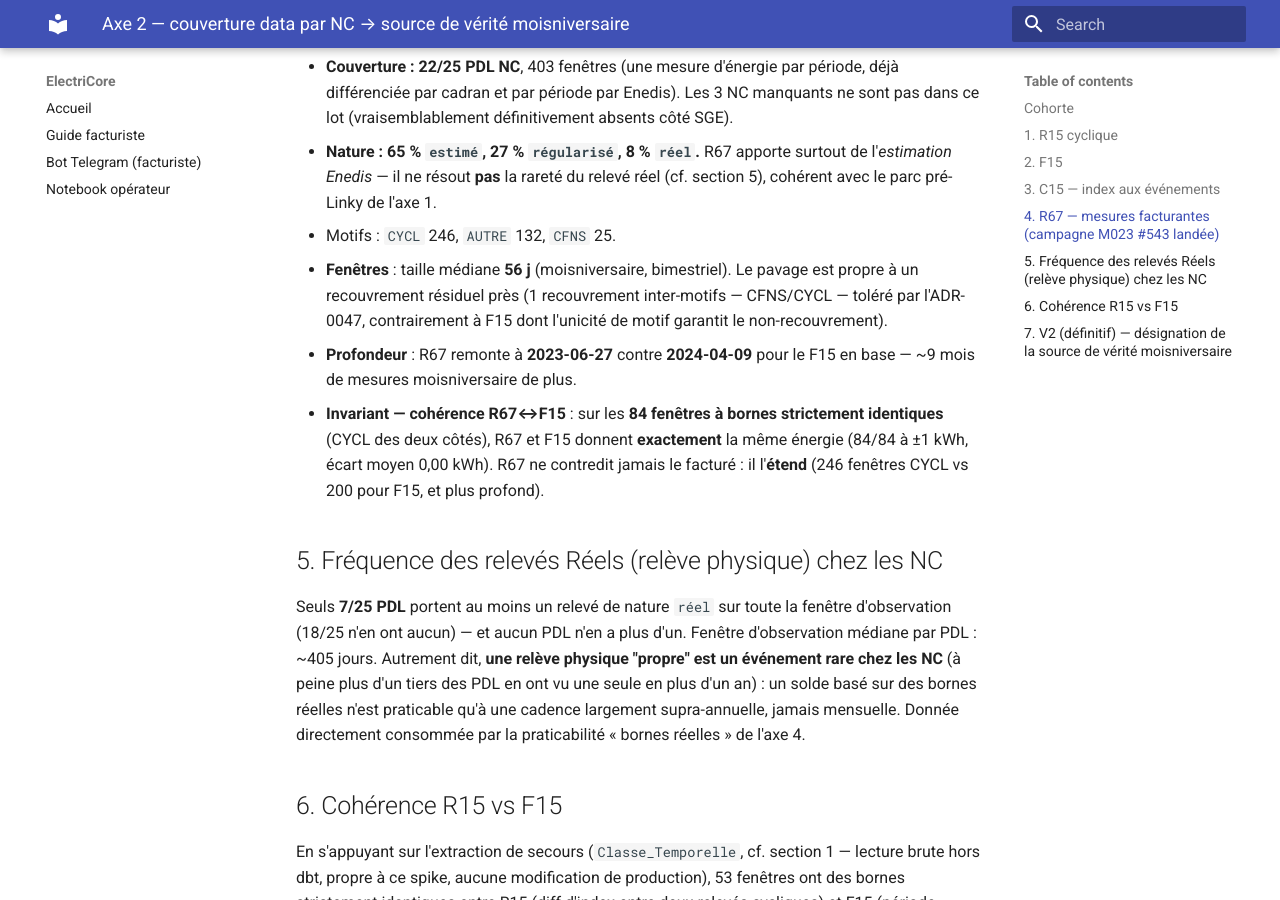
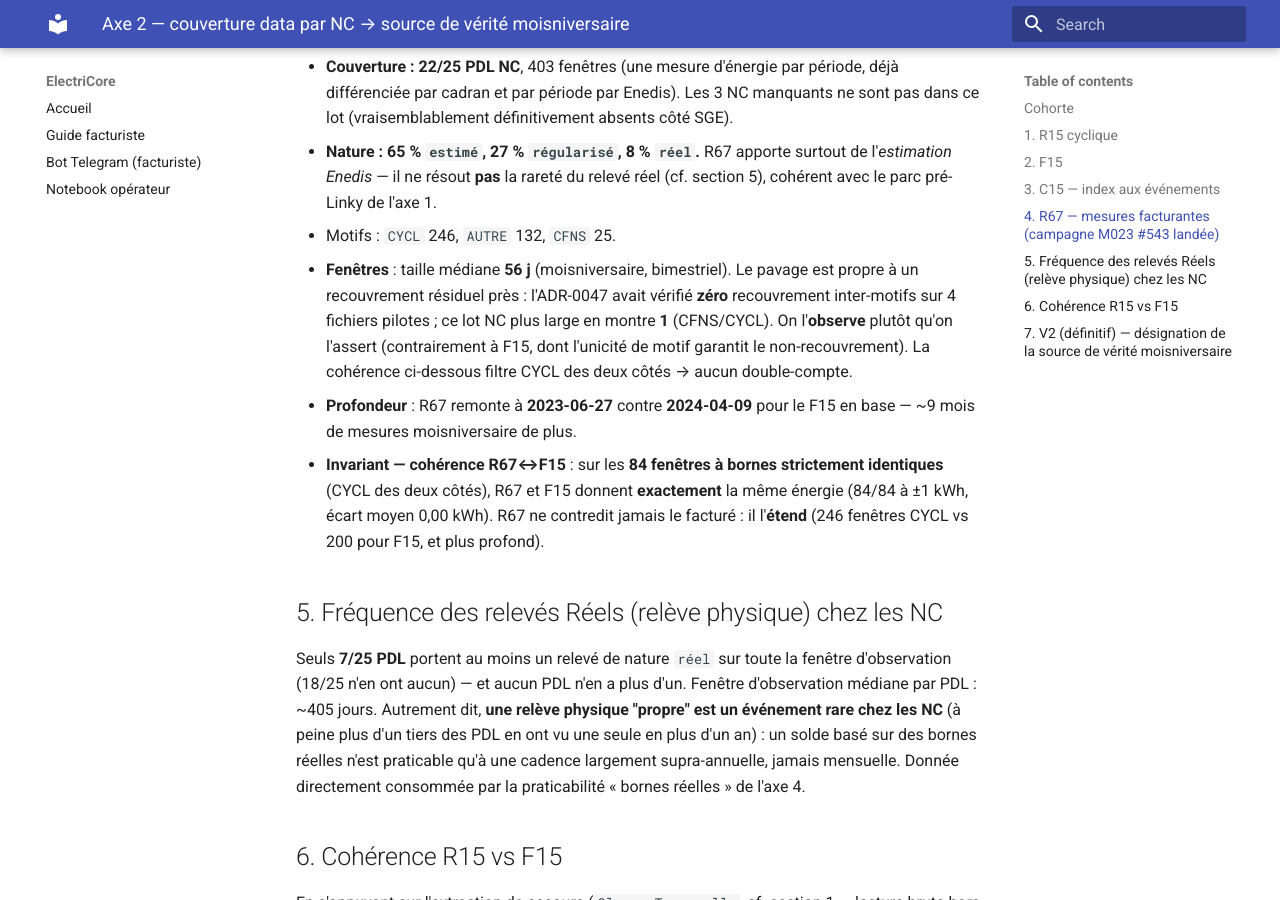
Before and after one commit to Energie-De-Nantes/electricore, an MkDocs documentation site: the page built from docs/spikes/nc/axe2-couverture.md, in a window 1280 px wide and 900 px high, scrolled down 1878 px. Built offline with MkDocs 1.6.1 and Material for MkDocs 9.7.7, drawn with Linux system fonts in a browser that asks for light colours.

Commit message:
fix: review quickfixes delta R67 — coalesce 4 cadrans, tripwire souple, pavage/numéro
- cohérence R67↔F15 : coalesce complet des 7 cadrans (hph/hpb/hch/hcb inclus,
  0 chez les NC actuels mais correct si futur >36 kVA) ;
- assertion R67=F15 assouplie en tripwire ≥95% (l'arrondi par cadran ADR-0047 peut
  faire diverger un rare intervalle multi-cadran sans que R67 mente) ;
- pavage : formulation corrigée (l'ADR-0047 vérifie zéro sur 4 pilotes ; ce lot en montre 1) ;
- helper : docstring note qu'il globe tout le dossier ; commentaire de section renuméroté.

Co-Authored-By: Claude Opus 4.8 (1M context) <noreply@anthropic.com>

```diff
--- a/docs/spikes/nc/axe2-couverture.md
+++ b/docs/spikes/nc/axe2-couverture.md
@@ -75,8 +75,10 @@ Un lot M023 a été landé (via [`lander_r67_m023.py`](lander_r67_m023.py) → `
   cohérent avec le parc pré-Linky de l'axe 1.
 - Motifs : `CYCL` 246, `AUTRE` 132, `CFNS` 25.
 - **Fenêtres** : taille médiane **56 j** (moisniversaire, bimestriel). Le pavage est propre
-  à un recouvrement résiduel près (1 recouvrement inter-motifs — CFNS/CYCL — toléré par
-  l'ADR-0047, contrairement à F15 dont l'unicité de motif garantit le non-recouvrement).
+  à un recouvrement résiduel près : l'ADR-0047 avait vérifié **zéro** recouvrement inter-motifs
+  sur 4 fichiers pilotes ; ce lot NC plus large en montre **1** (CFNS/CYCL). On l'**observe**
+  plutôt qu'on l'assert (contrairement à F15, dont l'unicité de motif garantit le
+  non-recouvrement). La cohérence ci-dessous filtre CYCL des deux côtés → aucun double-compte.
 - **Profondeur** : R67 remonte à **2023-06-27** contre **2024-04-09** pour le F15 en base —
   ~9 mois de mesures moisniversaire de plus.
 - **Invariant — cohérence R67↔F15** : sur les **84 fenêtres à bornes strictement identiques**
--- a/docs/spikes/nc/lander_r67_m023.py
+++ b/docs/spikes/nc/lander_r67_m023.py
@@ -13,6 +13,11 @@ runner :
 Chemin par défaut : les ZIP R67 du répertoire M023 local (non suivi par git, RGPD —
 il contient des numéros de PDL). Passer un autre chemin en argument. Le script
 n'imprime que des agrégats anonymes (nb PRM, nb mesures), jamais de PDL.
+
+NB : le landing globe TOUS les ZIP R67 du dossier (ou le seul fichier passé en argument)
+— il ne filtre pas sur une cohorte. Lander plusieurs demandes M023 peut donc amener des
+PDL hors périmètre d'analyse ; c'est inoffensif (les spikes aval filtrent par cohorte),
+mais `flux_r67` portera alors tous les PDL landés.
 
 Repro : nécessite la base d'ingestion locale. Écrit dans la base (read/write).
 """
```
Also changed, not shown: docs/spikes/nc/axe2_couverture.py (+17 -6 lines).
